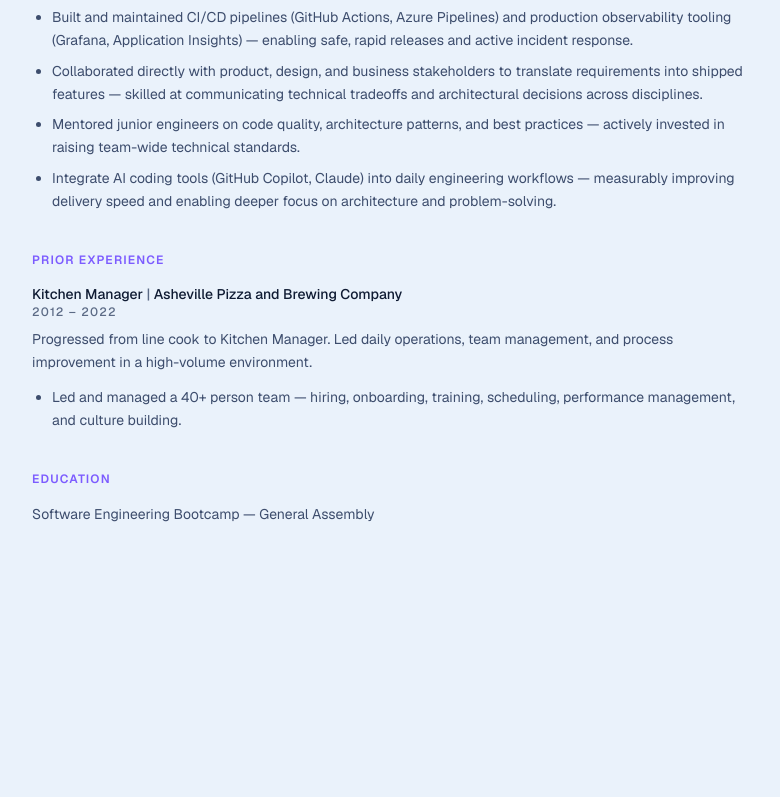
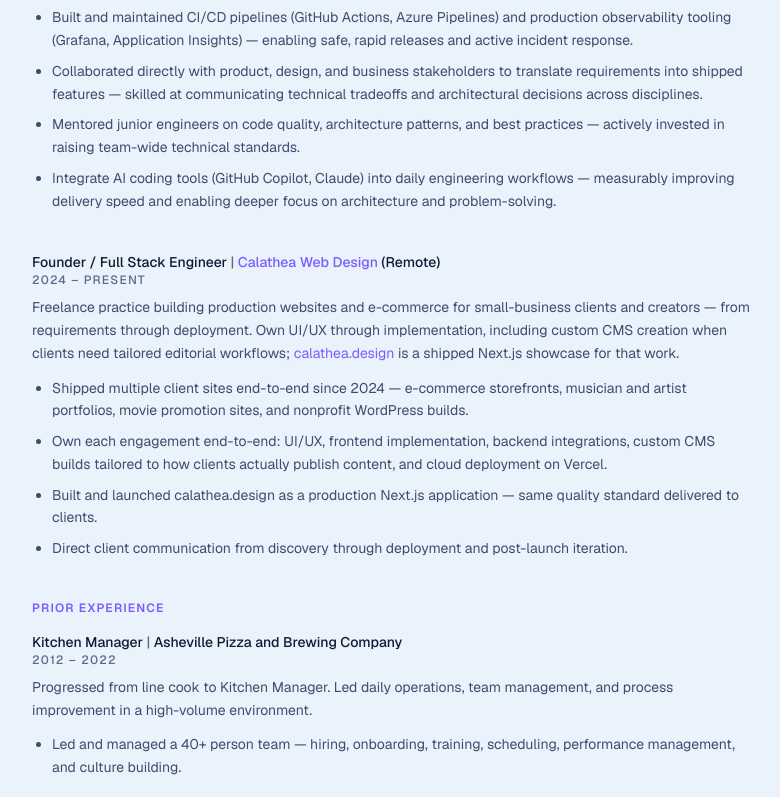
Before and after one commit to Calathea-Z/portfolio_ai, a Next.js app in the folder web/: page /resume in a window 1280 px wide. Shown: the part 1042-1839 px from the top of the page, without its empty margins (248-1028 px from the left). Before the commit the page ends 1616 px from the top, so only its background shows below. Built offline with nearby package versions, Linux system fonts and the light colour scheme; no server answers.

Commit message:
Updating type for description

```diff
--- a/web/app/resume/page.tsx
+++ b/web/app/resume/page.tsx
@@ -17,6 +17,13 @@ const forvisBullets = [
   "Collaborated directly with product, design, and business stakeholders to translate requirements into shipped features — skilled at communicating technical tradeoffs and architectural decisions across disciplines.",
   "Mentored junior engineers on code quality, architecture patterns, and best practices — actively invested in raising team-wide technical standards.",
   "Integrate AI coding tools (GitHub Copilot, Claude) into daily engineering workflows — measurably improving delivery speed and enabling deeper focus on architecture and problem-solving.",
+];
+
+const calatheaBullets = [
+  "Shipped multiple client sites end-to-end since 2024 — e-commerce storefronts, musician and artist portfolios, movie promotion sites, and nonprofit WordPress builds.",
+  "Own each engagement end-to-end: UI/UX, frontend implementation, backend integrations, custom CMS builds tailored to how clients actually publish content, and cloud deployment on Vercel.",
+  "Built and launched calathea.design as a production Next.js application — same quality standard delivered to clients.",
+  "Direct client communication from discovery through deployment and post-launch iteration.",
 ];
 
 export default function ResumePage() {
@@ -145,7 +152,7 @@ export default function ResumePage() {
             <h2 className="text-xs font-semibold uppercase tracking-widest text-primary">
               Professional experience
             </h2>
-            <div className="mt-4 space-y-3 text-sm text-secondary">
+            <div className="mt-4 space-y-10 text-sm text-secondary">
               <div>
                 <p className="font-medium text-text">
                   Full Stack Software Engineer{" "}
@@ -161,6 +168,44 @@ export default function ResumePage() {
                 </p>
                 <ul className="mt-3 list-disc space-y-2 pl-5 leading-relaxed">
                   {forvisBullets.map((line, i) => (
+                    <li key={i}>{line}</li>
+                  ))}
+                </ul>
+              </div>
+              <div>
+                <p className="font-medium text-text">
+                  Founder / Full Stack Engineer{" "}
+                  <span className="text-muted">|</span>{" "}
+                  <a
+                    href="https://www.calathea.design/"
+                    target="_blank"
+                    rel="noopener noreferrer"
+                    className="text-primary underline-offset-4 hover:underline"
+                  >
+                    Calathea Web Design
+                  </a>{" "}
+                  (Remote)
+                </p>
+                <p className="text-xs font-medium uppercase tracking-widest text-muted">
+                  2024 – Present
+                </p>
+                <p className="mt-2 leading-relaxed">
+                  Freelance practice building production websites and e-commerce
+                  for small-business clients and creators — from requirements through
+                  deployment. Own UI/UX through implementation, including custom CMS
+                  creation when clients need tailored editorial workflows;{" "}
+                  <a
+                    href="https://www.calathea.design/"
+                    target="_blank"
+                    rel="noopener noreferrer"
+                    className="text-primary underline-offset-4 hover:underline"
+                  >
+                    calathea.design
+                  </a>{" "}
+                  is a shipped Next.js showcase for that work.
+                </p>
+                <ul className="mt-3 list-disc space-y-2 pl-5 leading-relaxed">
+                  {calatheaBullets.map((line, i) => (
                     <li key={i}>{line}</li>
                   ))}
                 </ul>
--- a/web/components/ChatEmptyHero.tsx
+++ b/web/components/ChatEmptyHero.tsx
@@ -9,15 +9,11 @@ import { CaretRightIcon } from "@phosphor-icons/react";
 export function ChatEmptyHero() {
   return (
     <section className="animate-in fade-in slide-in-from-bottom-2 rounded-2xl border border-border-soft bg-surface-alt p-3 duration-300 sm:p-4">
-      <h3 className="text-base font-semibold leading-snug tracking-tight text-text sm:text-lg md:text-xl">
-        I&apos;m Zach—full-stack engineer on React, TypeScript, and .NET backends (Azure at my day job; happy to grow into whatever stack you run).
-      </h3>
-
       {/* Short line on phones; fuller explanation from sm up */}
-      <p className="mt-2 text-sm text-muted md:hidden">
+      <p className="text-sm text-muted md:hidden">
         Ask about my work. The assistant calls resume-backed tools and shows each call in the thread.
       </p>
-      <p className="mt-2 hidden text-sm text-muted md:block">
+      <p className="hidden text-sm text-muted md:block">
         Ask about a role, project, skill, or metric. The model calls structured tools against my resume
         before answering, and you can expand each call to see the inputs and JSON returned.
       </p>
--- a/web/components/sections/About.tsx
+++ b/web/components/sections/About.tsx
@@ -19,10 +19,10 @@ export function About() {
         </h2>
         <div className="mt-6 grid gap-6 text-base leading-relaxed text-secondary md:grid-cols-2">
         <p>
-          I&apos;m a full-stack engineer focused on React, TypeScript, and .NET — comfortable with Go-adjacent backend
-          patterns and Python where it shows up. I ship 0-to-1 features and reusable component libraries, own REST APIs and
-          service boundaries, and treat observability as part of delivery (Azure, Grafana, Application Insights, GitHub
-          Actions, Azure Pipelines). I learn deployment and monitoring patterns quickly on stacks I haven&apos;t owned yet.
+          I&apos;m a full-stack engineer focused on React, TypeScript, and .NET. I&apos;m comfortable stretching into other
+          languages and backend styles when a codebase calls for it. I ship 0-to-1 features and reusable component libraries, own REST
+          APIs and service boundaries, and treat observability as part of delivery (Azure, Grafana, Application Insights,
+          GitHub Actions, Azure Pipelines).
         </p>
         <p>
           I collaborate tightly with product and design in fast-moving environments, invest in code review and mentoring,
--- a/web/components/sections/Experience.tsx
+++ b/web/components/sections/Experience.tsx
@@ -4,6 +4,8 @@ import { sectionIds } from "@/lib/site-config";
 type TimelineEntry = {
   title: string;
   org: string;
+  /** External site for the org (e.g. freelance practice). */
+  orgUrl?: string;
   period: string;
   body: string;
 };
@@ -15,6 +17,13 @@ const timeline: TimelineEntry[] = [
     org: "Forvis Mazars (remote)",
     period: "June 2023 – present",
     body: "Build and maintain production web applications and APIs serving enterprise users — owning architecture, delivery, reliability, and operational health across the full stack. Highlights: end-to-end React/TypeScript/Next.js/.NET delivery; Planning Poker (WebSockets) from 0 to 1; shared component systems and API patterns across teams; CI/CD and observability (GitHub Actions, Azure Pipelines, Grafana, Application Insights); stakeholder collaboration, mentoring, and AI-augmented workflows (Copilot, Claude).",
+  },
+  {
+    title: "Founder / Full Stack Engineer",
+    org: "Calathea Web Design (remote)",
+    orgUrl: "https://www.calathea.design/",
+    period: "2024 – present",
+    body: "Freelance practice building production websites and e-commerce for small-business clients — from discovery through deployment. Own UI/UX, implementation, backend integrations, custom CMS creation when clients need tailored editorial workflows, and hosting on Vercel; the practice site is a shipped Next.js app at the same quality bar as client work.",
   },
   {
     title: "Kitchen Manager",
@@ -63,7 +72,20 @@ export function Experience() {
                   {entry.period}
                 </p>
               </div>
-              <p className="text-sm font-medium text-primary">{entry.org}</p>
+              <p className="text-sm font-medium text-primary">
+                {entry.orgUrl ? (
+                  <Link
+                    href={entry.orgUrl}
+                    target="_blank"
+                    rel="noopener noreferrer"
+                    className="underline-offset-4 transition-colors hover:underline"
+                  >
+                    {entry.org}
+                  </Link>
+                ) : (
+                  entry.org
+                )}
+              </p>
               <p className="mt-2 text-sm leading-relaxed text-secondary">{entry.body}</p>
             </li>
           ))}
--- a/web/lib/site-config.ts
+++ b/web/lib/site-config.ts
@@ -13,7 +13,7 @@ export const siteConfig = {
   role: "Full-stack software engineer",
   location: "Denver, CO (Remote)",
   positioning:
-    "Full-stack software engineer with 5+ years of experience building scalable web platforms and developer-first systems. Proven expertise in React, TypeScript, and backend patterns. Experienced shipping 0-to-1 products, building reusable component libraries, and designing APIs that scale across teams. Strong track record of collaborating with product and design partners to deliver user-focused features in fast-moving environments.",
+    "Full-stack software engineer with 5 years of experience building scalable web platforms and developer-first systems. Proven expertise in React, TypeScript, and backend patterns. Experienced shipping 0-to-1 products, building reusable component libraries, and designing APIs that scale across teams. Strong track record of collaborating with product and design partners to deliver user-focused features in fast-moving environments.",
   github: process.env.NEXT_PUBLIC_GITHUB_URL ?? "https://github.com/Calathea-Z",
   linkedin: process.env.NEXT_PUBLIC_LINKEDIN_URL ?? "https://www.linkedin.com/in/zach-sykes/",
   email: process.env.NEXT_PUBLIC_CONTACT_EMAIL ?? "zsykes21@gmail.com",
```
Also changed, not shown: 2 other files (tests, documents, lock files or other folders).
